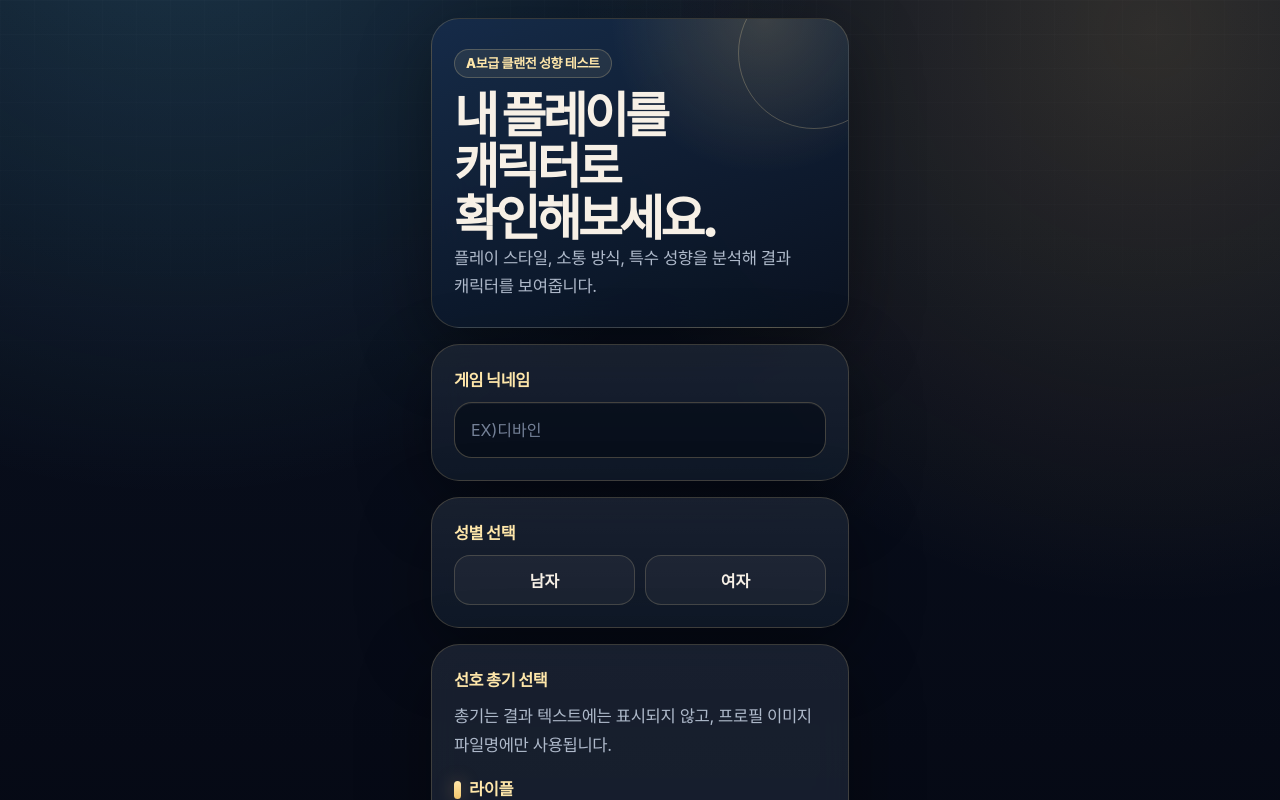
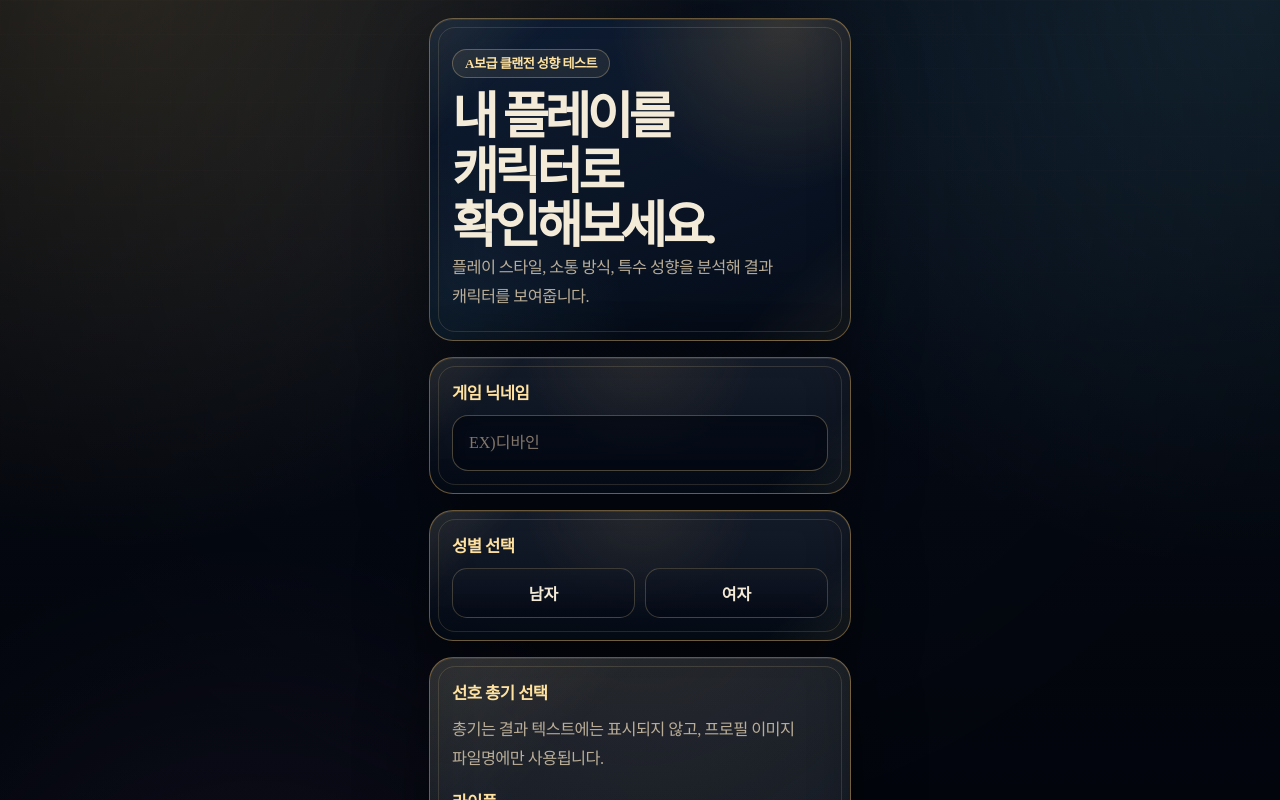
Before and after one commit to pro817/divine-clan-01, a Next.js app: page / in a window 1280 px wide. Shown: the top 800 px of the page. Built offline with nearby package versions, Linux system fonts and the light colour scheme.

Commit message:
Add files via upload

```diff
--- a/src/app/globals.css
+++ b/src/app/globals.css
@@ -1,24 +1,26 @@
+
+@import url('https://fonts.googleapis.com/css2?family=Noto+Serif+KR:wght@400;500;600;700;900&display=swap');
 
 :root {
-  --bg0: #050813;
-  --bg1: #0a1120;
-  --bg2: #101b2f;
-  --surface: rgba(12, 22, 39, 0.78);
-  --surface-strong: rgba(17, 30, 52, 0.9);
-  --surface-soft: rgba(255, 255, 255, 0.045);
-  --line: rgba(255, 214, 139, 0.18);
-  --line-strong: rgba(255, 214, 139, 0.42);
-  --gold: #f3c66d;
-  --gold2: #ffe7aa;
-  --text: #f7f0e6;
-  --muted: #aeb9ca;
-  --muted2: #748197;
-  --blue: #6bdcff;
-  --violet: #b88cff;
-  --danger: #ff8d8d;
-  --shadow: 0 22px 70px rgba(0, 0, 0, 0.38);
-  --radius-lg: 28px;
-  --radius-md: 20px;
+  --bg0: #040712;
+  --bg1: #08101d;
+  --panel: rgba(8, 17, 31, 0.92);
+  --panel2: rgba(11, 23, 40, 0.94);
+  --panel3: rgba(16, 29, 49, 0.96);
+  --line: rgba(214, 168, 91, 0.48);
+  --line-soft: rgba(255, 226, 160, 0.14);
+  --gold: #d6a85b;
+  --gold2: #ffe2a0;
+  --gold3: #8e6b35;
+  --text: #f4ead8;
+  --muted: #b9ad98;
+  --muted2: #82776a;
+  --blue: #77d8ff;
+  --violet: #c49bff;
+  --danger: #ff7269;
+  --shadow: 0 22px 70px rgba(0, 0, 0, 0.45);
+  --radius-lg: 24px;
+  --radius-md: 18px;
   --radius-sm: 14px;
 }
 
@@ -36,22 +38,13 @@ body {
   margin: 0;
   min-height: 100%;
   color: var(--text);
-  font-family:
-    "Pretendard Variable",
-    Pretendard,
-    "Inter",
-    "Apple SD Gothic Neo",
-    "Noto Sans KR",
-    system-ui,
-    -apple-system,
-    BlinkMacSystemFont,
-    sans-serif;
-  letter-spacing: -0.025em;
+  font-family: "Noto Serif KR", "Batang", "Times New Roman", serif;
+  letter-spacing: -0.035em;
   background:
-    radial-gradient(circle at 14% -10%, rgba(107, 220, 255, 0.18), transparent 32%),
-    radial-gradient(circle at 90% 2%, rgba(243, 198, 109, 0.16), transparent 30%),
-    radial-gradient(circle at 50% 100%, rgba(184, 140, 255, 0.10), transparent 35%),
-    linear-gradient(180deg, var(--bg1) 0%, var(--bg0) 62%, #03050d 100%);
+    radial-gradient(circle at 8% -4%, rgba(214, 168, 91, 0.25), transparent 30%),
+    radial-gradient(circle at 98% 0%, rgba(119, 216, 255, 0.16), transparent 28%),
+    radial-gradient(circle at 20% 62%, rgba(196, 155, 255, 0.10), transparent 32%),
+    linear-gradient(180deg, var(--bg1) 0%, var(--bg0) 58%, #02040a 100%);
 }
 
 body::before {
@@ -60,10 +53,18 @@ body::before {
   inset: 0;
   pointer-events: none;
   background:
-    linear-gradient(rgba(255,255,255,0.026) 1px, transparent 1px),
-    linear-gradient(90deg, rgba(255,255,255,0.018) 1px, transparent 1px);
+    linear-gradient(rgba(255, 226, 160, 0.018) 1px, transparent 1px),
+    linear-gradient(90deg, rgba(255, 226, 160, 0.012) 1px, transparent 1px);
   background-size: 34px 34px;
-  mask-image: linear-gradient(to bottom, rgba(0,0,0,0.55), transparent 76%);
+  mask-image: linear-gradient(to bottom, rgba(0,0,0,0.7), transparent 78%);
+}
+
+body::after {
+  content: "";
+  position: fixed;
+  inset: 0;
+  pointer-events: none;
+  background: radial-gradient(circle at 50% 20%, transparent 0%, rgba(0,0,0,0.35) 76%);
 }
 
 button,
@@ -79,7 +80,7 @@ button {
 button:disabled {
   cursor: not-allowed;
   opacity: 0.42;
-  filter: grayscale(0.35);
+  filter: grayscale(0.45);
 }
 
 button:not(:disabled) {
@@ -88,9 +89,19 @@ button:not(:disabled) {
 }
 
 .page {
+  position: relative;
+  z-index: 1;
   width: min(100%, 450px);
   margin: 0 auto;
-  padding: 18px 16px 40px;
+  padding: 18px 14px 44px;
+}
+
+.result-capture-area {
+  background:
+    radial-gradient(circle at 15% 0%, rgba(214, 168, 91, 0.18), transparent 30%),
+    radial-gradient(circle at 90% 0%, rgba(119, 216, 255, 0.10), transparent 28%),
+    linear-gradient(180deg, var(--bg1) 0%, var(--bg0) 100%);
+  padding-bottom: 1px;
 }
 
 .card,
@@ -101,11 +112,45 @@ button:not(:disabled) {
   border: 1px solid var(--line);
   border-radius: var(--radius-lg);
   background:
-    linear-gradient(180deg, rgba(255,255,255,0.055), rgba(255,255,255,0.018)),
-    var(--surface);
-  box-shadow: var(--shadow);
-  backdrop-filter: blur(18px);
+    radial-gradient(circle at 50% -10%, rgba(214,168,91,0.10), transparent 46%),
+    linear-gradient(180deg, rgba(255,255,255,0.055), rgba(0,0,0,0.08)),
+    var(--panel);
+  box-shadow:
+    inset 0 1px 0 rgba(255,255,255,0.08),
+    inset 0 -24px 44px rgba(0,0,0,0.24),
+    var(--shadow);
   margin-bottom: 16px;
+  overflow: hidden;
+}
+
+.card::before,
+.hero-card::before,
+.progress-card::before {
+  content: "";
+  position: absolute;
+  inset: 8px;
+  pointer-events: none;
+  border-radius: calc(var(--radius-lg) - 7px);
+  border: 1px solid var(--line-soft);
+}
+
+.card::after,
+.hero-card::after {
+  content: "";
+  position: absolute;
+  pointer-events: none;
+  inset: 0;
+  background:
+    linear-gradient(135deg, rgba(255,226,160,0.13), transparent 18%),
+    linear-gradient(315deg, rgba(255,226,160,0.10), transparent 18%);
+  opacity: 0.65;
+}
+
+.card > *,
+.hero-card > *,
+.progress-card > * {
+  position: relative;
+  z-index: 1;
 }
 
 .card {
@@ -113,34 +158,23 @@ button:not(:disabled) {
 }
 
 .hero-card {
-  padding: 30px 22px 26px;
-  overflow: hidden;
+  padding: 30px 22px 28px;
   background:
-    radial-gradient(circle at 80% 0%, rgba(243, 198, 109, 0.18), transparent 34%),
-    linear-gradient(160deg, rgba(22, 44, 74, 0.92), rgba(9, 17, 31, 0.94));
-}
-
-.hero-card::after {
-  content: "";
-  position: absolute;
-  right: -42px;
-  top: -42px;
-  width: 150px;
-  height: 150px;
-  border: 1px solid rgba(255, 231, 170, 0.24);
-  border-radius: 999px;
+    radial-gradient(circle at 84% 0%, rgba(214,168,91,0.20), transparent 36%),
+    radial-gradient(circle at 0% 100%, rgba(119,216,255,0.08), transparent 38%),
+    linear-gradient(160deg, rgba(15, 30, 52, 0.96), rgba(6, 13, 26, 0.98));
 }
 
 .eyebrow {
   display: inline-flex;
   width: fit-content;
   margin: 0 0 12px;
-  padding: 7px 11px;
-  border: 1px solid rgba(255, 231, 170, 0.22);
+  padding: 7px 12px;
+  border: 1px solid rgba(255, 226, 160, 0.28);
   border-radius: 999px;
-  background: rgba(255, 231, 170, 0.08);
+  background: rgba(255, 226, 160, 0.075);
   color: var(--gold2);
-  font-weight: 850;
+  font-weight: 700;
   font-size: 0.82rem;
   line-height: 1;
 }
@@ -158,45 +192,42 @@ button {
 
 h1 {
   margin: 0;
-  font-size: clamp(2.05rem, 11vw, 3.05rem);
-  line-height: 1.05;
-  letter-spacing: -0.075em;
+  font-size: clamp(2.2rem, 11vw, 3.15rem);
+  line-height: 1.08;
+  letter-spacing: -0.085em;
   font-weight: 900;
 }
 
 h2 {
   margin: 0;
-  font-size: 1.48rem;
-  line-height: 1.22;
-  letter-spacing: -0.055em;
-  font-weight: 900;
+  font-size: 1.62rem;
+  line-height: 1.2;
+  letter-spacing: -0.06em;
+  font-weight: 800;
 }
 
 h3 {
-  display: flex;
-  align-items: center;
-  gap: 8px;
-  margin: 0 0 14px;
+  margin: 0 0 15px;
   color: var(--gold2);
-  font-size: 1.2rem;
+  font-size: 1.24rem;
   line-height: 1.25;
-  font-weight: 900;
+  font-weight: 800;
 }
 
-h3::before {
+h3::after {
   content: "";
-  width: 7px;
-  height: 18px;
+  display: block;
+  width: 42px;
+  height: 2px;
+  margin-top: 8px;
   border-radius: 999px;
-  background: linear-gradient(180deg, var(--gold2), var(--gold));
-  box-shadow: 0 0 18px rgba(243, 198, 109, 0.36);
-  flex: 0 0 auto;
+  background: linear-gradient(90deg, var(--gold2), rgba(255,226,160,0));
 }
 
 p,
 li {
-  font-size: 1.04rem;
-  line-height: 1.72;
+  font-size: 1.02rem;
+  line-height: 1.78;
   margin-top: 0;
 }
 
@@ -208,28 +239,29 @@ li {
 .hero-copy,
 .helper,
 .question-desc,
-.empty-desc {
+.empty-desc,
+.analysis-copy {
   color: var(--muted);
 }
 
 .label {
   display: block;
   margin-bottom: 11px;
-  font-weight: 900;
+  font-weight: 800;
   color: var(--gold2);
-  font-size: 1.02rem;
+  font-size: 1.04rem;
 }
 
 .input {
   width: 100%;
   height: 56px;
-  border: 1px solid rgba(255, 231, 170, 0.24);
-  border-radius: 18px;
-  background: rgba(3, 8, 18, 0.56);
+  border: 1px solid rgba(255, 226, 160, 0.28);
+  border-radius: 16px;
+  background: rgba(3, 8, 18, 0.62);
   color: var(--text);
   padding: 0 16px;
   outline: none;
-  box-shadow: inset 0 1px 0 rgba(255,255,255,0.05);
+  box-shadow: inset 0 2px 12px rgba(0,0,0,0.28);
 }
 
 .input::placeholder {
@@ -237,8 +269,8 @@ li {
 }
 
 .input:focus {
-  border-color: rgba(255, 231, 170, 0.75);
-  box-shadow: 0 0 0 4px rgba(243, 198, 109, 0.12);
+  border-color: rgba(255, 226, 160, 0.78);
+  box-shadow: 0 0 0 4px rgba(214,168,91,0.12), inset 0 2px 12px rgba(0,0,0,0.28);
 }
 
 .segmented,
@@ -254,11 +286,13 @@ li {
 .segmented button,
 .weapon-grid button {
   min-height: 50px;
-  border-radius: 16px;
-  border: 1px solid rgba(255, 231, 170, 0.18);
-  background: rgba(255,255,255,0.045);
+  border-radius: 15px;
+  border: 1px solid rgba(255, 226, 160, 0.22);
+  background:
+    linear-gradient(180deg, rgba(255,255,255,0.045), rgba(0,0,0,0.12)),
+    rgba(5, 12, 25, 0.74);
   color: var(--text);
-  font-weight: 800;
+  font-weight: 700;
   transition: transform 120ms ease, border-color 120ms ease, background 120ms ease;
 }
 
@@ -273,12 +307,13 @@ li {
 .segmented button.selected,
 .weapon-grid button.selected,
 .option-card.selected {
-  border-color: rgba(255, 231, 170, 0.82);
+  border-color: rgba(255, 226, 160, 0.88);
   background:
-    linear-gradient(180deg, rgba(243, 198, 109, 0.20), rgba(243, 198, 109, 0.09));
+    linear-gradient(180deg, rgba(214, 168, 91, 0.24), rgba(214, 168, 91, 0.10)),
+    rgba(7, 17, 31, 0.92);
   box-shadow:
-    0 0 0 1px rgba(255, 231, 170, 0.28) inset,
-    0 10px 28px rgba(243, 198, 109, 0.13);
+    0 0 0 1px rgba(255, 226, 160, 0.26) inset,
+    0 12px 32px rgba(214, 168, 91, 0.15);
 }
 
 .weapon-group {
@@ -287,7 +322,7 @@ li {
 
 .weapon-group h3 {
   margin-bottom: 10px;
-  font-size: 1.03rem;
+  font-size: 1.05rem;
 }
 
 .weapon-grid {
@@ -298,30 +333,32 @@ li {
 .secondary {
   width: 100%;
   min-height: 56px;
-  border-radius: 19px;
-  font-weight: 950;
-  letter-spacing: -0.03em;
+  border-radius: 16px;
+  font-weight: 800;
+  letter-spacing: -0.04em;
   transition: transform 120ms ease, box-shadow 120ms ease, background 120ms ease, opacity 120ms ease;
 }
 
 .primary {
-  border: 0;
+  border: 1px solid rgba(255, 226, 160, 0.55);
   background:
-    linear-gradient(135deg, #f2c35f 0%, #ffe7aa 52%, #c9963a 100%);
-  color: #191004;
-  box-shadow: 0 14px 34px rgba(243, 198, 109, 0.22);
+    linear-gradient(180deg, #ffe2a0 0%, #d6a85b 48%, #805b24 100%);
+  color: #160f05;
+  box-shadow: 0 14px 34px rgba(214, 168, 91, 0.22);
 }
 
 .secondary {
-  border: 1px solid rgba(255, 231, 170, 0.28);
-  background: rgba(255,255,255,0.055);
+  border: 1px solid rgba(255, 226, 160, 0.26);
+  background:
+    linear-gradient(180deg, rgba(255,255,255,0.050), rgba(0,0,0,0.18)),
+    rgba(8, 17, 31, 0.88);
   color: var(--text);
 }
 
 .ghost {
   background: rgba(255,255,255,0.035);
   color: var(--gold2);
-  border: 1px solid rgba(255, 225, 160, 0.42);
+  border: 1px solid rgba(255, 226, 160, 0.42);
 }
 
 .start-button {
@@ -335,9 +372,8 @@ li {
   padding: 14px 16px;
   border-radius: 0 0 22px 22px;
   border-top: 0;
-  backdrop-filter: blur(20px);
-  background: rgba(7, 13, 25, 0.88);
-  box-shadow: 0 16px 42px rgba(0,0,0,0.32);
+  background: rgba(7, 13, 25, 0.94);
+  box-shadow: 0 16px 42px rgba(0,0,0,0.42);
 }
 
 .progress-top {
@@ -345,23 +381,21 @@ li {
   justify-content: space-between;
   margin-bottom: 10px;
   color: var(--gold2);
-  font-weight: 900;
+  font-weight: 800;
 }
 
-.progress-track,
-.stat-track {
+.progress-track {
   height: 10px;
   border-radius: 999px;
   background: rgba(255, 255, 255, 0.09);
   overflow: hidden;
 }
 
-.progress-fill,
-.stat-fill {
+.progress-fill {
   height: 100%;
   border-radius: 999px;
-  background: linear-gradient(90deg, var(--blue), var(--gold2));
-  box-shadow: 0 0 20px rgba(107,220,255,0.24);
+  background: linear-gradient(90deg, var(--gold), var(--gold2));
+  box-shadow: 0 0 20px rgba(214,168,91,0.26);
 }
 
 .question-card {
@@ -388,11 +422,11 @@ li {
   width: 100%;
   min-height: 68px;
   text-align: left;
-  border-radius: 20px;
-  border: 1px solid rgba(255, 231, 170, 0.16);
+  border-radius: 18px;
+  border: 1px solid rgba(255, 226, 160, 0.18);
   background:
-    linear-gradient(180deg, rgba(255,255,255,0.045), rgba(255,255,255,0.018)),
-    rgba(5, 12, 25, 0.72);
+    linear-gradient(180deg, rgba(255,255,255,0.045), rgba(0,0,0,0.13)),
+    rgba(5, 12, 25, 0.76);
   color: var(--text);
   padding: 16px;
 }
@@ -403,11 +437,11 @@ li {
   justify-content: center;
   width: 34px;
   height: 34px;
-  border-radius: 14px;
-  background: rgba(255, 231, 170, 0.10);
+  border-radius: 12px;
+  background: rgba(255, 226, 160, 0.10);
   color: var(--gold2);
-  font-weight: 950;
-  border: 1px solid rgba(255, 231, 170, 0.14);
+  font-weight: 800;
+  border: 1px solid rgba(255, 226, 160, 0.16);
 }
 
 .option-card.selected .option-letter {
@@ -423,70 +457,59 @@ li {
   bottom: 0;
   z-index: 6;
   padding: 12px 0 4px;
-  background: linear-gradient(180deg, transparent, rgba(5,8,19,0.96) 34%);
+  background: linear-gradient(180deg, transparent, rgba(4,7,18,0.97) 34%);
 }
 
 .result-hero {
-  padding: 28px 22px;
-  overflow: hidden;
-}
-
-.result-hero::after {
-  content: "";
-  position: absolute;
-  right: -50px;
-  top: 20px;
-  width: 150px;
-  height: 150px;
-  border-radius: 999px;
-  background: radial-gradient(circle, rgba(243,198,109,0.18), transparent 65%);
+  padding: 30px 22px 28px;
 }
 
 .result-hero .owner {
   margin: 0 0 8px;
   color: var(--muted);
-  font-weight: 750;
+  font-weight: 500;
 }
 
 .result-hero h2 {
   color: var(--gold);
-  font-size: 1.85rem;
+  font-size: 1.84rem;
   margin-bottom: 6px;
 }
 
 .result-hero h1 {
-  color: #fff1bd;
+  color: var(--gold2);
   margin-top: 4px;
+  text-shadow: 0 2px 16px rgba(214,168,91,0.22);
 }
 
 .subtitle {
   color: var(--gold2);
-  font-weight: 900;
+  font-weight: 700;
   margin-bottom: 0;
 }
 
 .quote {
   color: var(--gold2);
-  font-weight: 950;
-  font-size: 1.18rem;
+  font-weight: 700;
+  font-size: 1.12rem;
   padding: 14px 16px;
   margin-top: 16px;
-  border-radius: 18px;
-  border: 1px solid rgba(255, 231, 170, 0.18);
-  background: rgba(255, 231, 170, 0.065);
+  border-radius: 16px;
+  border: 1px solid rgba(255, 226, 160, 0.18);
+  background: rgba(255, 226, 160, 0.065);
 }
 
 .quote.small {
   margin-top: 16px;
   color: var(--violet);
-  background: rgba(184, 140, 255, 0.075);
-  border-color: rgba(184, 140, 255, 0.22);
+  background: rgba(196, 155, 255, 0.075);
+  border-color: rgba(196, 155, 255, 0.22);
 }
 
 .image-card {
   padding: 0;
   overflow: hidden;
-  min-height: 340px;
+  min-height: 360px;
 }
 
 .character-image {
@@ -496,8 +519,12 @@ li {
   object-fit: cover;
 }
 
+.character-image.hidden-until-load {
+  display: none;
+}
+
 .empty-image-box {
-  min-height: 360px;
+  min-height: 380px;
   padding: 30px 22px;
   display: flex;
   flex-direction: column;
@@ -506,13 +533,13 @@ li {
   gap: 14px;
   text-align: center;
   background:
-    radial-gradient(circle at 50% 30%, rgba(107,220,255,0.12), transparent 42%),
+    radial-gradient(circle at 50% 30%, rgba(119,216,255,0.11), transparent 42%),
     rgba(4, 10, 20, 0.58);
 }
 
 .empty-title {
   margin: 0;
-  font-weight: 950;
+  font-weight: 800;
   font-size: 1.34rem;
 }
 
@@ -522,7 +549,7 @@ li {
   border-radius: 13px;
   background: rgba(0, 0, 0, 0.30);
   color: var(--gold2);
-  font-weight: 950;
+  font-weight: 800;
   letter-spacing: 0.03em;
 }
 
@@ -538,98 +565,12 @@ li {
 .keyword-list span {
   display: inline-flex;
   border-radius: 999px;
-  border: 1px solid rgba(255, 231, 170, 0.24);
-  background: rgba(255, 231, 170, 0.075);
+  border: 1px solid rgba(255, 226, 160, 0.25);
+  background: rgba(255, 226, 160, 0.075);
   color: var(--gold2);
   padding: 9px 12px;
   font-size: 0.92rem;
-  font-weight: 850;
-}
-
-.stats {
-  display: flex;
-  flex-direction: column;
-  gap: 14px;
-}
-
-.stat-head {
-  display: flex;
-  justify-content: space-between;
-  margin-bottom: 7px;
-  font-weight: 850;
-}
-
-ul {
-  padding-left: 20px;
-  margin: 0;
-}
-
-li + li {
-  margin-top: 8px;
-}
-
-.result-actions {
-  margin-top: 8px;
-}
-
-/* UI fix: next button must not look disabled once an option is selected. */
-.bottom-nav .primary:not(:disabled),
-.result-actions .secondary:not(:disabled),
-.start-button:not(:disabled) {
-  opacity: 1 !important;
-  filter: none !important;
-  background: linear-gradient(135deg, #f2c35f 0%, #ffe7aa 52%, #c9963a 100%);
-  color: #191004;
-  box-shadow: 0 0 0 1px rgba(255, 225, 160, 0.28) inset, 0 8px 24px rgba(220, 166, 75, 0.22);
-}
-
-.bottom-nav .primary:disabled {
-  background: rgba(88, 94, 106, 0.46);
-  color: rgba(246, 239, 229, 0.54);
-  box-shadow: none;
-}
-
-
-.profile-capture-target {
-  isolation: isolate;
-}
-
-.character-image.hidden-until-load {
-  display: none;
-}
-
-.action-card {
-  padding-top: 22px;
-}
-
-.profile-code-box {
-  margin: 14px 0 18px;
-  padding: 14px 16px;
-  border-radius: 18px;
-  border: 1px solid rgba(255, 231, 170, 0.16);
-  background: rgba(255,255,255,0.035);
-}
-
-.profile-code-label {
-  display: block;
-  margin-bottom: 8px;
-  color: var(--muted);
-  font-size: 0.92rem;
-  font-weight: 800;
-}
-
-.profile-code-box code {
-  display: block;
-  color: var(--gold2);
-  font-weight: 900;
-  letter-spacing: 0.02em;
-  word-break: break-all;
-}
-
-.result-actions {
-  display: grid;
-  gap: 10px;
-  margin-top: 8px;
+  font-weight: 700;
 }
 
 .radar-wrap {
@@ -641,25 +582,25 @@ li + li {
 
 .radar-svg {
   width: 100%;
-  max-width: 300px;
+  max-width: 305px;
   height: auto;
   overflow: visible;
 }
 
 .radar-ring {
   fill: none;
-  stroke: rgba(255, 231, 170, 0.16);
+  stroke: rgba(255, 226, 160, 0.16);
   stroke-width: 1;
 }
 
 .radar-axis {
-  stroke: rgba(255, 231, 170, 0.18);
+  stroke: rgba(255, 226, 160, 0.18);
   stroke-width: 1;
 }
 
 .radar-value-area {
-  fill: rgba(243, 198, 109, 0.42);
-  stroke: rgba(255, 231, 170, 0.85);
+  fill: rgba(214, 168, 91, 0.42);
+  stroke: rgba(255, 226, 160, 0.88);
   stroke-width: 2;
 }
 
@@ -681,7 +622,57 @@ li + li {
   font-weight: 900;
 }
 
-.analysis-copy {
+ul {
+  padding-left: 20px;
+  margin: 0;
+}
+
+li + li {
   margin-top: 8px;
+}
+
+.profile-code-box {
+  margin: 14px 0 18px;
+  padding: 14px 16px;
+  border-radius: 16px;
+  border: 1px solid rgba(255, 226, 160, 0.16);
+  background: rgba(255,255,255,0.035);
+}
+
+.profile-code-label {
+  display: block;
+  margin-bottom: 8px;
   color: var(--muted);
+  font-size: 0.92rem;
+  font-weight: 700;
 }
+
+.profile-code-box code {
+  display: block;
+  color: var(--gold2);
+  font-weight: 800;
+  letter-spacing: 0.02em;
+  word-break: break-all;
+}
+
+.result-actions {
+  display: grid;
+  gap: 10px;
+  margin-top: 8px;
+}
+
+/* UI fix: next button must not look disabled once an option is selected. */
+.bottom-nav .primary:not(:disabled),
+.result-actions .secondary:not(:disabled),
+.result-actions .primary:not(:disabled),
+.start-button:not(:disabled) {
+  opacity: 1 !important;
+  filter: none !important;
+}
+
+.bottom-nav .primary:disabled,
+.result-actions .primary:disabled {
+  background: rgba(88, 94, 106, 0.46);
+  color: rgba(246, 239, 229, 0.54);
+  box-shadow: none;
+}
```
Also changed, not shown: 1 other file (tests, documents, lock files or other folders).
